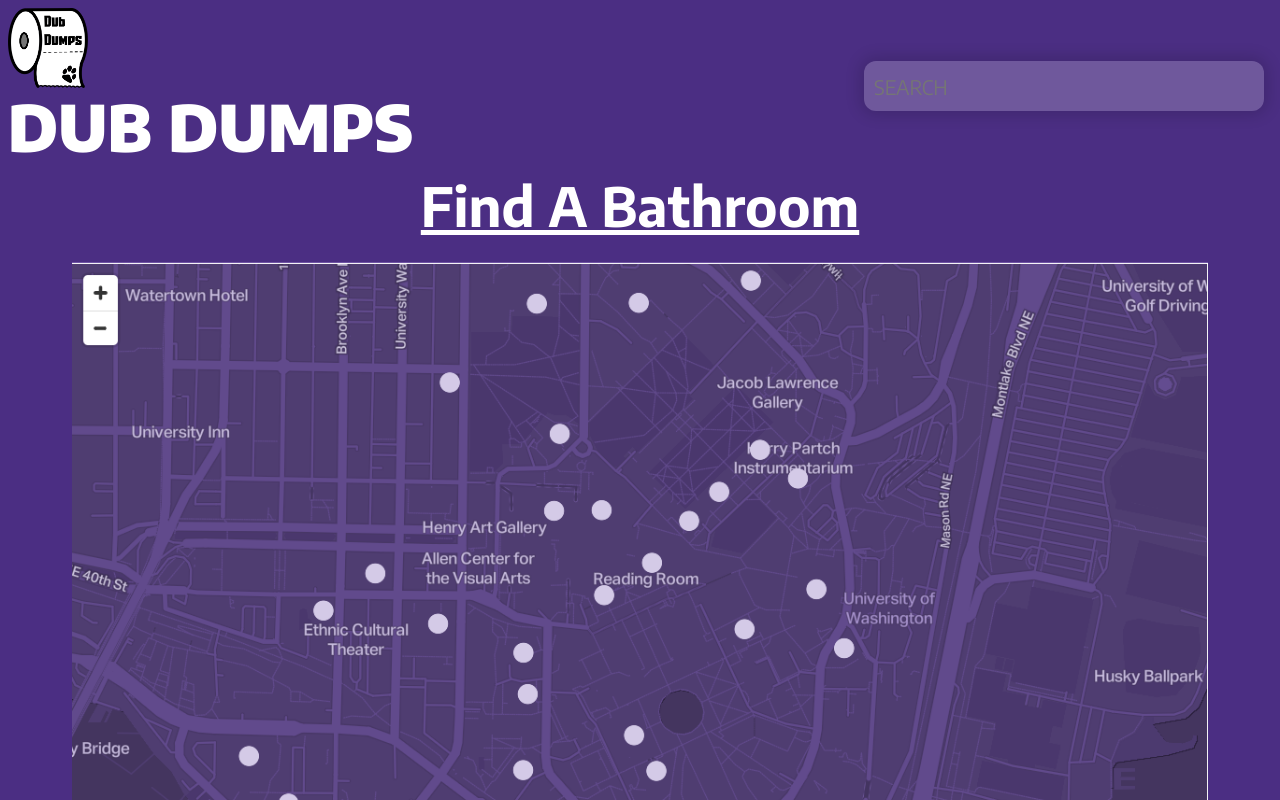
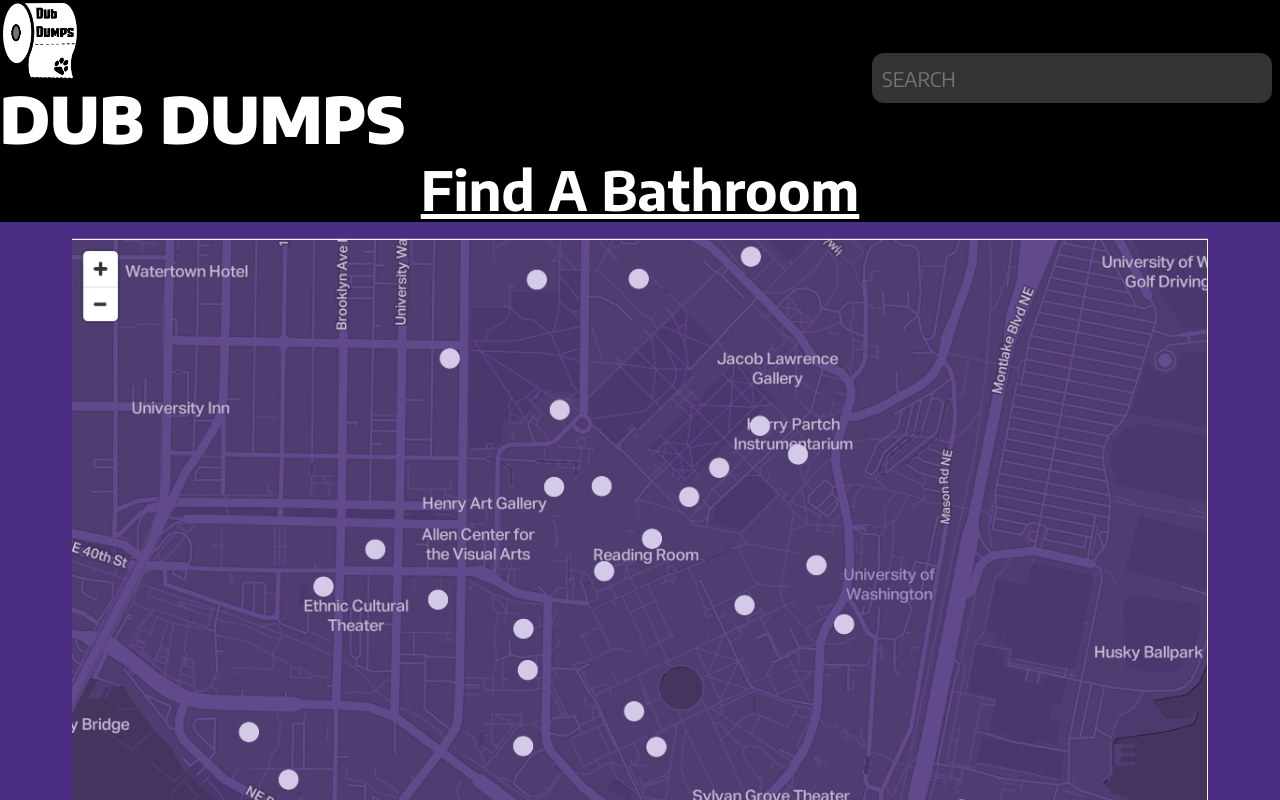
Before and after one commit to info340b-sp22/Dub-Dumps, a React (Create React App) app: page /home in a window 1280 px wide. Shown: the top 800 px of the page. Built offline with nearby package versions, Linux system fonts and the light colour scheme.

Commit message:
got page functionality working

```diff
--- a/public/css/style.css
+++ b/public/css/style.css
@@ -9,6 +9,11 @@
     font-family: "Encode Sans", sans-serif;
     /* font-size: 44px; */
     color: white;
+}
+
+.page-header {
+    background-color: black;
+    margin-top: 0;
 }
 
 /* SEARCH PAGE */
@@ -113,6 +118,11 @@
     margin-bottom: auto;
   }
 
+  .homeLink {
+      text-decoration: none;
+      color:white;
+  }
+
   .logo {
     width: 100px;
     height: 100px;
@@ -155,9 +165,10 @@
     font-weight: 700;
     font-size: 54px;
     color:white;
+    margin-bottom: 0;
   }
 
-  .map-title:hover {
+  .homeLink:hover, .map-title:hover {
     -webkit-transition: color .25s;
     transition: color .25s;
     color: #85754d;
@@ -168,7 +179,6 @@
     .header {
         display: flex;
         justify-content: space-between;
-        margin: 0.5em;
     }
 
     .logo-header {
--- a/src/Components/App.js
+++ b/src/Components/App.js
@@ -1,16 +1,22 @@
 import React, { useState } from 'react'; //import React Component
-import { BrowserRouter as Router, Routes, Route} from 'react-router-dom';
+import { BrowserRouter as Router, Routes, Route } from 'react-router-dom';
 import SearchPage from './SearchPage.js';
 import HomePage from './HomePage.js';
+import Header from './Header.js';
 import Footer from './Footer.js';
 
 function App(props) {
 
   return (
     <>
-    <HomePage />
-    {/* <SearchPage /> */}
-    <Footer />
+      <Router>
+        <Header />
+        <Routes>
+          <Route exact path='/home' element={<HomePage />} />
+          <Route path='/search' element={<SearchPage />} />
+        </Routes>
+      </Router>
+      <Footer />
     </>
   );
 }
--- a/src/Components/Header.js
+++ b/src/Components/Header.js
@@ -1,17 +1,23 @@
 import React, { useState } from 'react'; //import React Component
+import { Link } from 'react-router-dom';
 
 export default function Header(props) {
     return (
-        <>
+        <div className="page-header">
             <header className="flex-container header">
                 <div className="flex-container logo-header">
                     <img src="img/logo.png" alt="Dub Dumps logo" className="logo" />
+                    <Link to="/home" activeStyle className='homeLink'>
                     <h1 className="dub-dumps">DUB DUMPS</h1>
+                    </Link>
                 </div>
                 <div className="flex-container form">
             <input type="text" placeholder="SEARCH" className="searchbar" />
             </div>
             </header>
-        </>
+            <Link to="/search" activeStyle>
+            <h2 className="map-title"><a className="map-title" href="advanced search.html">Find A Bathroom</a></h2>
+            </Link>
+        </div>
     )
 }
--- a/src/Components/HomePage.js
+++ b/src/Components/HomePage.js
@@ -4,9 +4,6 @@
 
 export default function HomePage(props) {
     return(
-        <>
-        <Header />
         <Map />
-        </>
     )
 }
--- a/src/Components/Map.js
+++ b/src/Components/Map.js
@@ -3,7 +3,6 @@
 export default function Map(props) {
     return (
         <div>
-            <h2 className="map-title"><a className="map-title" href="advanced search.html">Find A Bathroom</a></h2>
             <div className="flex-container map">
                 <img className="map-image" src="img/tempmap.png" alt="map" />
                 <p>Click a bathroom marked on campus to see its rating, characteristics, and distance from you!</p>
```
